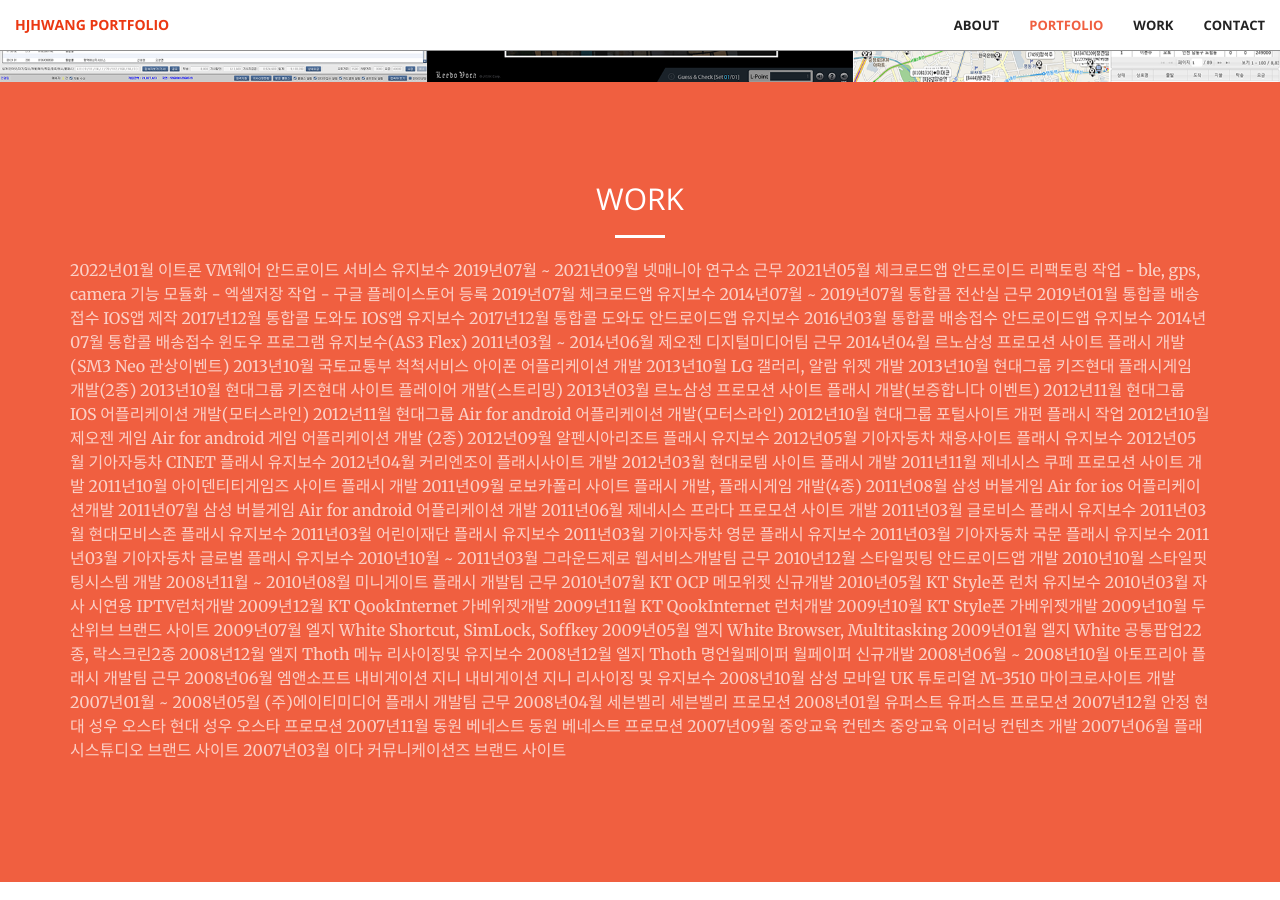
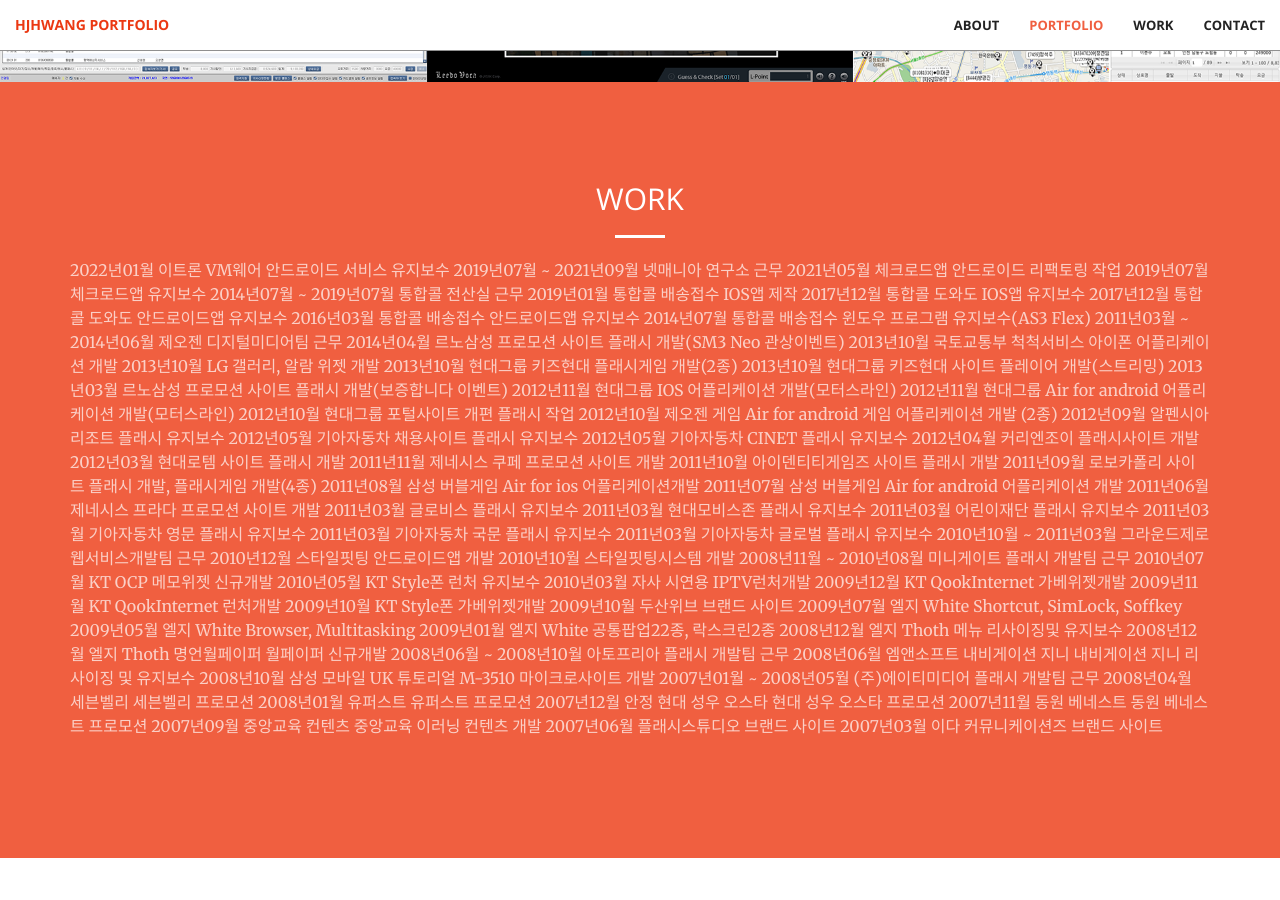
Before and after one commit to hjhwang/portfolio, a Jekyll site: the page built from index.html, in a window 1280 px wide and 900 px high, scrolled down 1717 px. Built offline with Jekyll 4.4.1, drawn with Linux system fonts in a browser that asks for light colours.

Commit message:
Update services.html

```diff
--- a/_includes/services.html
+++ b/_includes/services.html
@@ -9,13 +9,10 @@
     </div>
     <div class="container">
       <p class="text-faded">
-            2022년01월 이트론 VM웨어 안드로이드 서비스 유지보수
+            2022년01월    이트론 VM웨어 안드로이드 서비스 유지보수
 
             2019년07월 ~ 2021년09월 넷매니아 연구소 근무
             2021년05월    체크로드앱 안드로이드 리팩토링 작업
-                - ble, gps, camera 기능 모듈화
-                - 엑셀저장 작업
-                - 구글 플레이스토어 등록
             2019년07월    체크로드앱 유지보수
 
             2014년07월 ~ 2019년07월 통합콜 전산실 근무
```
